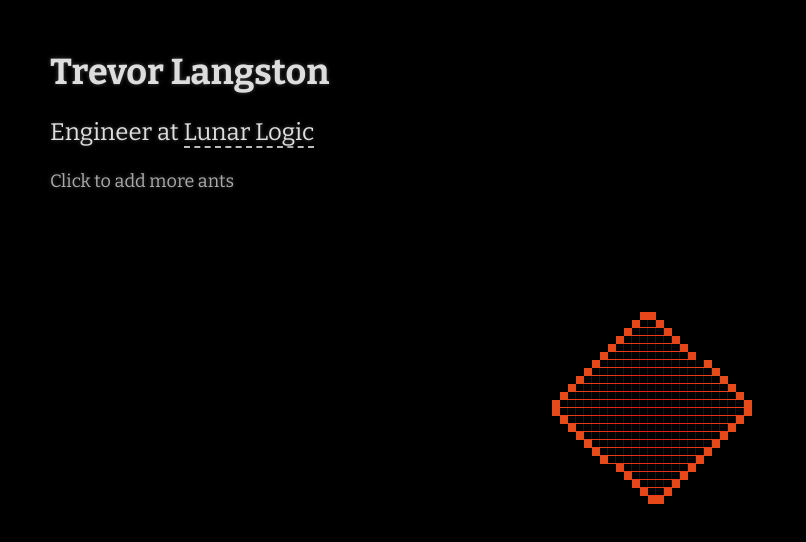
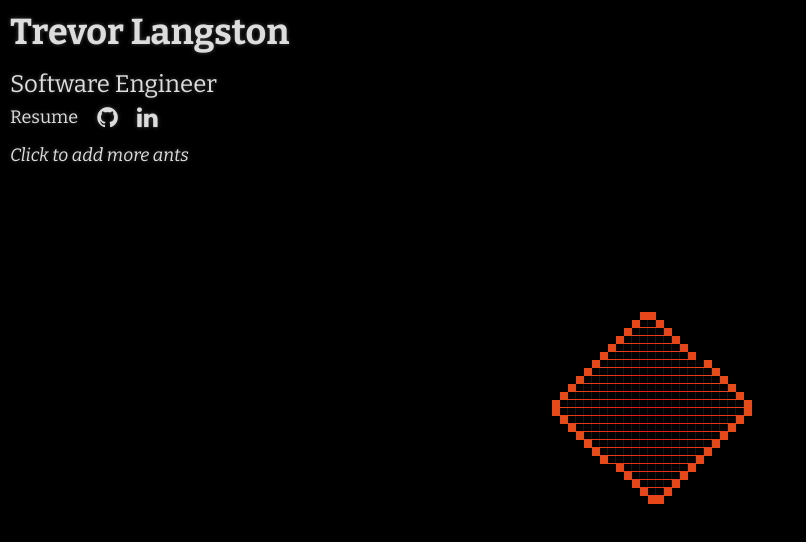
Before and after one commit to trevorlangston/personal-site, a plain HTML site: page index.html in a window 1280 px wide. Shown: the whole page, without its empty margins (0-806 px from the left). Drawn offline with nearby package versions, Linux system fonts and the light colour scheme.

Commit message:
Add resume, github and linkedin

```diff
--- a/index.html
+++ b/index.html
@@ -2,22 +2,25 @@
 <head>
 	<title>Trevor Langston</title>
 
-	<!--**** META **** -->
 	<meta name="author" content="Trevor Langston"/>
 	<meta name="viewport" content="width=device-width, initial-scale=1.0">
 	<meta name="description" content="Trevor Langston, Eugene Oregon.">
 	<meta name="keywords" content="Trevor, Langston, Trevor Langston, Eugene, Eugene Oregon, Eugene OR, OR">
 	<meta http-equiv="Content-Type" content="text/html; charset=utf-8"/>
 
+	<!-- Favicon -->
 	<link rel="shortcut icon" href="favicon.ico?v=2"/>
 
-	<!--**** FONTS **** -->
-	<link href='https://fonts.googleapis.com/css?family=Bitter:400,400italic,700' rel='stylesheet' type='text/css'>
+	<!-- Fonts -->
+    <link href='https://fonts.googleapis.com/css?family=Bitter:400,400italic,700' rel='stylesheet' type='text/css'>
 
-	<!--**** STYLES **** -->
+	<!-- CDNs -->
+    <link href="https://maxcdn.bootstrapcdn.com/font-awesome/4.7.0/css/font-awesome.min.css" rel="stylesheet" integrity="sha384-wvfXpqpZZVQGK6TAh5PVlGOfQNHSoD2xbE+QkPxCAFlNEevoEH3Sl0sibVcOQVnN" crossorigin="anonymous">
+
+	<!-- Styles -->
 	<link rel="stylesheet" type="text/css" href="styles.css"/>
 
-	<!--**** GOOGLE ANALYTICS **** -->
+	<!-- Google Analytics -->
 	<script>
 		(function(i,s,o,g,r,a,m){i['GoogleAnalyticsObject']=r;i[r]=i[r]||function(){
 		(i[r].q=i[r].q||[]).push(arguments)},i[r].l=1*new Date();a=s.createElement(o),
@@ -30,12 +33,29 @@
 </head>
 <body>
 
-		<canvas  id ='vants'></canvas>
-		<div class="info">
-			<h1>Trevor Langston</h1>
-			<p>Engineer at <a href="http://www.lunarlogic.com/" target="_blank">Lunar Logic</a></p>
-			<p class="instructions">Click to add more ants</p>
-		</div>
+		<canvas id ='vants'></canvas>
+
+        <div class="info">
+            <h1>Trevor Langston</h1>
+            <p>Software Engineer</p>
+            <ul>
+                <li>
+                    <a href="https://trevorlangston.github.io/resume/">Resume</a>
+                </li>
+                <li class="left-pad">
+                    <a href="https://github.com/trevorlangston/">
+                        <i class="fa fa-github fa-lg" aria-hidden="true"></i>
+                    </a>
+                </li>
+                <li class="left-pad">
+                    <a href="https://www.linkedin.com/in/trevor-langston-7a5700b3/">
+                        <i class="fa fa-linkedin fa-lg" aria-hidden="true"></i>
+                    </a>
+                </li>
+            </ul>
+            <p class="instructions"><i>Click to add more ants</i></p>
+        </div>
+
 		<script src="vants.js"></script>
 
 </body>
--- a/styles.css
+++ b/styles.css
@@ -1,45 +1,84 @@
-body{
+body {
 	background-color: black;
 }
 
 body * {
+	color: #DDD;
 	font-family: "Bitter", arial, helvetica;
 	text-shadow: 0 0 4px #444;
+    margin: 0;
+    padding: 0;
 }
+
+canvas {
+    z-index: 1;
+    position: absolute;
+    width: 100%;
+    height: 100%;
+}
+
 
 .info {
     position: absolute;
-    top: 50px;
-    left: 50px;
+    z-index: 2;
+    top: 10px;
+    left: 10px;
 }
 
-.info * {
-	color: #DDD;
+h1 {
+	font-size: 36px;
+	margin-top: 0;
+	margin-bottom: 1rem;
 }
 
-.info h1{
-	font-size: 36px;
-	margin-top: 0;
-	margin-bottom: 20px;
+ul {
+    list-style: none;
+    margin-bottom: 1rem;
 }
 
-.info p{
-	font-size: 24px;
-}
-.info p.instructions{
+li {
+    display: inline-block;
 	font-size: 18px;
-	color: #AAA;
 }
 
-.info a{
-	text-decoration: none;
-	border-bottom: 2px dashed #BBB;
+p {
+	font-size: 24px;
+    margin-bottom: 0.5rem
 }
 
-.info a:hover{
-     border-bottom: 2px solid hsl(1, 80%, 30%);
+a {
+	text-decoration: none;
+}
+
+a:hover, .fa-github:hover, .fa-linkedin:hover {
+    color: #1e98af !important;
+	text-decoration: none;
+}
+
+a:visited {
 	 color: #DDD;
 }
-.info a:visited{
-	 color: #DDD;
+
+.instructions {
+	color: #AAA;
+	font-size: 18px;
 }
+
+.left-pad {
+    padding-left: 1rem;
+}
+
+@media (max-width: 768px) {
+    h1 {
+        font-size: 28px;
+    }
+
+    p {
+        font-size: 20px;
+    }
+
+    li {
+        font-size: 16px;
+    }
+
+}
```
